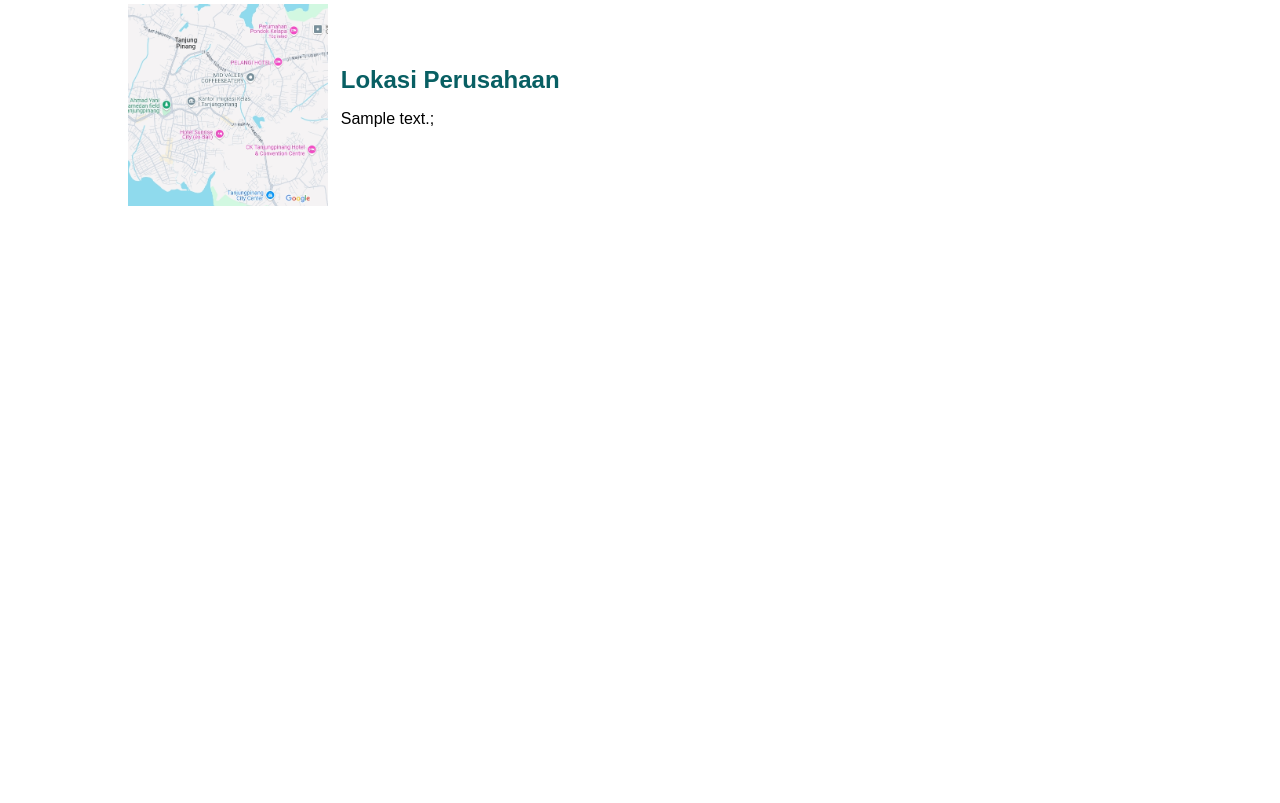
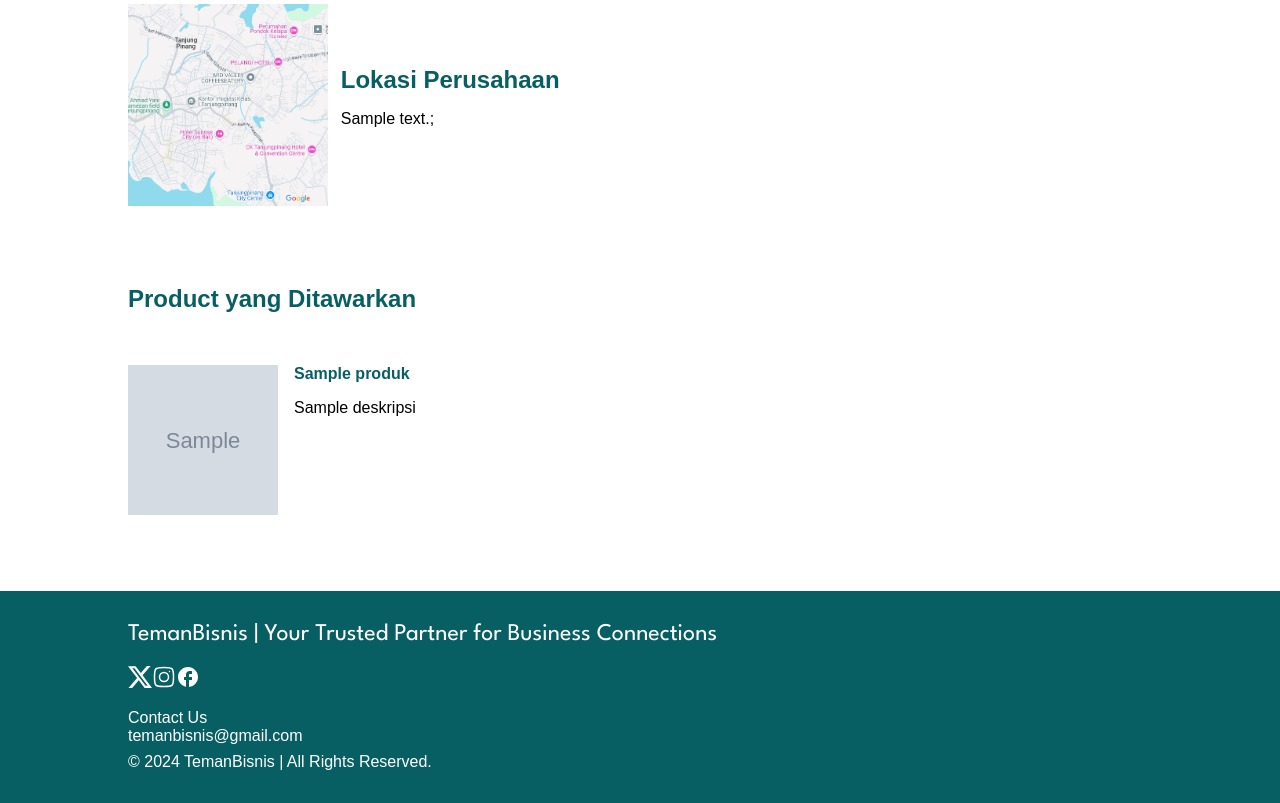
Before and after one commit to MuhammadPutraLicai/PIPL, a Node server app: template src/views/profil-pemasok.pug in a window 1280 px wide. Shown: the part 525-1328 px from the top of the page. Before the commit the page ends 731 px from the top, so only its background shows below. Run offline with Node 20, Linux system fonts and the light colour scheme; the template is opened without the code that fills it: most values are stand-ins (such as "Sample title", 1, 10 or a date in 2020); grey boxes marked "Sample" are stand-in pictures.

Commit message:
fixing pemasok profile bugs

```diff
--- a/app.js
+++ b/app.js
@@ -1,9 +1,10 @@
 const express = require('express');
 const session = require('express-session');
-var cookieParser = require('cookie-parser');
+const cookieParser = require('cookie-parser');
+const path = require('path');
 const {getCustomerMainPage, getPemasokMainPage} = require('./src/controllers/main-page-controller');
-const Profil = require('./src/controllers/pemasok-profil-controller');
 const authentication = require('./routes/authentication');
+const profil = require('./routes/profil-pemasok');
 const app = express();
 
 
@@ -16,13 +17,16 @@ app.use(session({
     saveUninitialized: true
     }
 ));
-app.use('/public', express.static( __dirname + '/public'));
+app.use('/public',express.static(path.join(__dirname, 'public')));
+app.use('/uploads', express.static(path.join(__dirname, 'uploads')));
 app.set('view engine', 'pug');
-app.set('views','./src/views');
+app.set('views', './src/views');
 
 app.get('/', (req, res)=>{//redirect to login
     res.redirect('/authentication/login')
 });
+
+app.use('/profil-pemasok', profil);
 
 app.get('/main-pemasok', (req, res)=>{//to pemasok main page
     if (req.session.userId && (req.session.role == "pemasok")) {
@@ -44,11 +48,6 @@ app.get('/main-customer', (req, res)=>{//to customer main page
     }
 })
 
-app.get('/profil-pemasok', (req, res)=>{
-    const profil = new Profil();
-    profil.showPemasokProfil("1", req, res);
-});
-
 app.get('/logout', (req, res)=>{
     console.log(`user with id : ${req.session.userId} has logged out`);
     req.session.destroy();
--- a/configs/db.js
+++ b/configs/db.js
@@ -33,11 +33,12 @@ async function getDataById(collectionName, docId) {
     if (docSnap.exists()) {
         result.id = docSnap.id;
         result.data = docSnap.data();
+        console.log(`found dokument with in ${collectionName} with id : ${docId}`);
         return result;
     }else{
         console.error(`You're trying to read a document in ${collectionName},
          but document with id : ${docId} doesn't exist`);
-        return;
+        return 0;
     }
 }
 
--- a/public/html/customer-main-page.html
+++ b/public/html/customer-main-page.html
@@ -49,7 +49,7 @@
                 <p class="description libre-baskerville-regular">Lorem ipsum dolor sit amet, consectetur adipiscing elit,
                     sed do eiusmod tempor incididunt ut labore et dolore
                     magna aliqua asdfdsfsadf Lorem ipsum dolor sit amet Lorem ipsum dolor sit amet</p>
-                <button class="league-spartan">Lihat Pemasok</button>
+                <button class="league-spartan" onclick="pemasokCardButtonClicked()" id="123">Lihat Pemasok</button>
             </div>
         </div>
         <div class="supplier">
--- /dev/null
+++ b/public/style/daftar-produk.css
@@ -0,0 +1,45 @@
+:root {
+    --teal: #085F63;
+}
+
+/*catalog start here*/
+.catalog{
+    padding: 1.2em 10%;
+}
+
+.catalog > #catalog-title{
+    color: var(--teal);
+    padding: 1.5em 0em;
+}
+
+.catalog > .catalog-list{
+    padding: 1em 0em;
+}
+
+.catalog-item{
+    min-height: 150px;
+    display: flex;
+    margin-bottom: 2.5em;
+}
+
+.catalog-item > .item-image{
+    min-width: 150px;
+    /*background-image: url("h");*/
+    background-size: cover;
+    background-repeat: no-repeat;
+    background-position: center;
+}
+
+.catalog-item > .item-info{
+    padding: 0em 1em;
+}
+
+.item-info > .item-name{
+    padding-bottom: 1em;
+    color: var(--teal);
+}
+
+.item-info > .item-description{
+    max-width: 500px;
+    text-align: justify;
+}
--- /dev/null
+++ b/src/views/components/daftar-produk.pug
@@ -0,0 +1,8 @@
+.catalog(id='#')
+    h2#catalog-title Product yang Ditawarkan
+    .catalog-list
+        if produk_list
+            each produk in produk_list
+                include ./produk.pug
+        else
+            h2.no-product You Don't have any product
--- /dev/null
+++ b/src/views/components/produk.pug
@@ -0,0 +1,5 @@
+.catalog-item
+    .item-image(style=`background-image: url('${produk.image}');`)
+    .item-info
+        h4.item-name #{produk.nama_barang}
+        p.item-description #{produk.deskripsi}
--- a/src/views/components/supplier-card.pug
+++ b/src/views/components/supplier-card.pug
@@ -1,4 +1,4 @@
-.supplier(id='#')
+.supplier(id= card.id)
     .card-heading
         .card-image(style=`background-image: url('${card.linkLogo}');`)
         .card-info
@@ -11,4 +11,4 @@
             | #{card.jenisProduk}
     .card-content
         p.description.libre-baskerville-regular #{card.deskripsi}
-        button.league-spartan( id = card.id) Lihat Pemasok
+        button.league-spartan.card-button( id = card.id, onclick='pemasokCardButtonClicked(event)') Lihat Pemasok
--- a/src/views/customer/customer-main-page.pug
+++ b/src/views/customer/customer-main-page.pug
@@ -19,3 +19,4 @@ html(lang='en')
     include ./../components/supplier-list.pug
     include ./../components/footer.pug
     script(src='public/script/logout.js')
+    script(src='public/script/pemasok-card.js')
--- a/src/views/pemasok/pemasok-main-page.pug
+++ b/src/views/pemasok/pemasok-main-page.pug
@@ -19,3 +19,4 @@ html(lang='en')
     include ./../components/supplier-list.pug
     include ./../components/footer.pug
     script(src='public/script/logout.js')
+    script(src='public/script/pemasok-card.js')
--- a/src/views/profil-pemasok.pug
+++ b/src/views/profil-pemasok.pug
@@ -5,6 +5,8 @@ html(lang='en')
     meta(name='viewport', content='width=device-width, initial-scale=1.0')
     link(rel='stylesheet', href='public/style/global-style.css')
     link(rel='stylesheet', href='public/style/profil-pemasok.css')
+    link(rel='stylesheet', href='public/style/daftar-produk.css')
+    link(rel='stylesheet', href='public/style/footer.css')
     title Profil
   body
     #profil
@@ -46,3 +48,5 @@ html(lang='en')
       #location-content
         h3#location-title Lokasi Perusahaan
         p#location-info #{data.alamat};
+    include ./components/daftar-produk.pug
+    include ./components/footer.pug
```
Also changed, not shown: public/script/pemasok-card.js (added, +8 -0 lines), routes/profil-pemasok.js (added, +13 -0 lines), src/controllers/pemasok-profil-controller.js (+9 -4 lines), src/models/produk-model.js (added, +36 -0 lines), src/models/bookmark-model.js (added), 3 other files.
